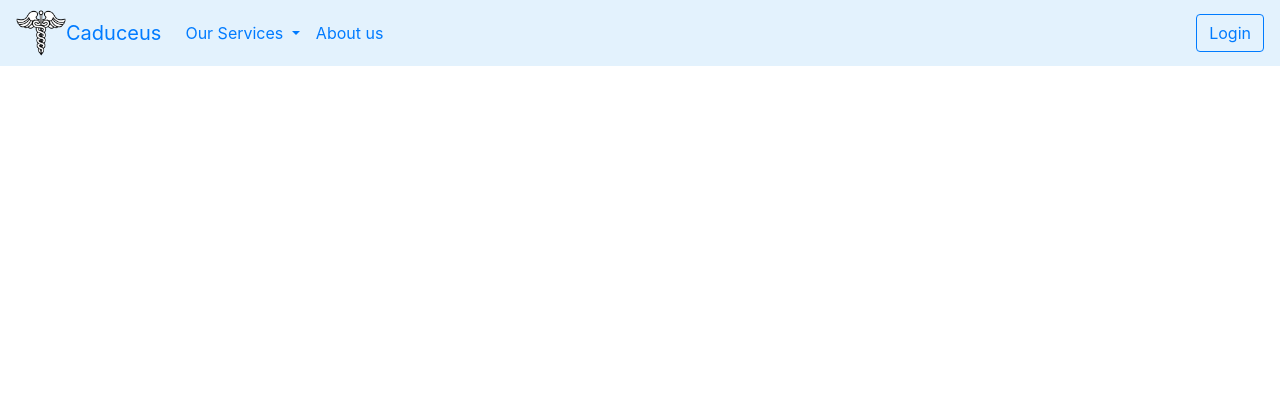
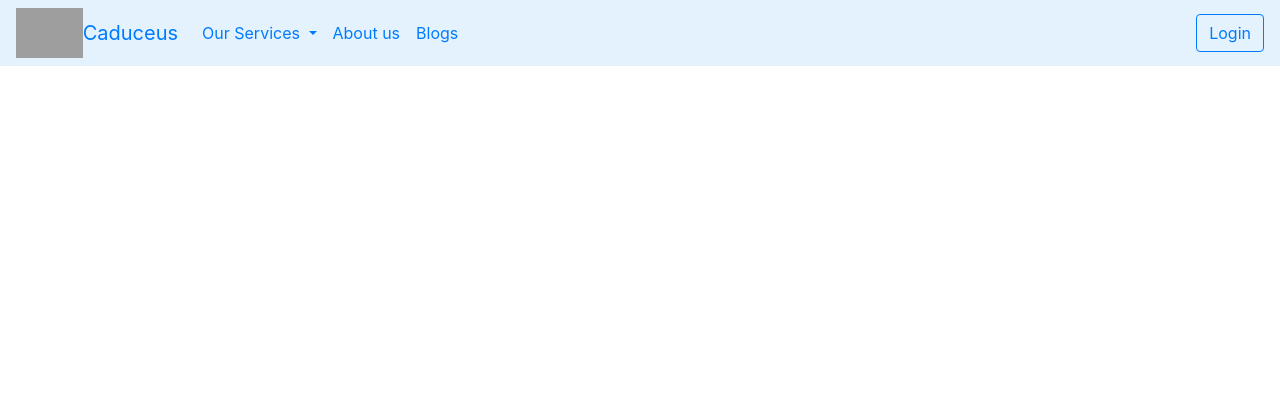
Before and after one commit to P-Srikrishna/WP-Project, a Django app: template Caduceus/templates/BoilerPlate.html in a window 1280 px wide. Shown: the top 420 px of the page. Run offline with Django 3.2, Linux system fonts and the light colour scheme; the template is opened without the code that fills it, so the values that code supplies are empty; grey boxes are pictures that could not be loaded.

Commit message:
Add files via upload

```diff
--- a/Caduceus/templates/BoilerPlate.html
+++ b/Caduceus/templates/BoilerPlate.html
@@ -11,7 +11,7 @@
         integrity="sha384-TX8t27EcRE3e/ihU7zmQxVncDAy5uIKz4rEkgIXeMed4M0jlfIDPvg6uqKI2xXr2" crossorigin="anonymous">
 
     <title>Caduceus</title>
-    <link rel="shortcut icon" href="/static/favicon.ico" type="image/x-icon">
+    <link rel="shortcut icon" href="favicon.ico" type="image/x-icon">
 
 
 </head>
@@ -19,7 +19,7 @@
 <body>
     <!--NAVBAR-->
     <nav class="navbar navbar-expand-lg navbar-secondary" style="background-color: #e3f2fd;">
-        <img class="float-left" src="/static/Caduceus.png" alt="Caduceus" height="50">
+        <img class="float-left" src="Caduceus.png" alt="Caduceus" height="50">
         <a class="navbar-brand" href="#http://127.0.0.1:5500/Homepage.html" target="_self">Caduceus</a>
         <button class="navbar-toggler" type="button" data-toggle="collapse" data-target="#navbarSupportedContent"
             aria-controls="navbarSupportedContent" aria-expanded="false" aria-label="Toggle navigation">
@@ -45,6 +45,9 @@
                 </li>
                 <li class="nav-item active">
                     <a class="nav-link" href="#">About us<span class="sr-only"></span></a>
+                </li>
+                <li class="nav-item active">
+                    <a class="nav-link" href="#">Blogs<span class="sr-only"></span></a>
                 </li>
             </ul>
 
```
